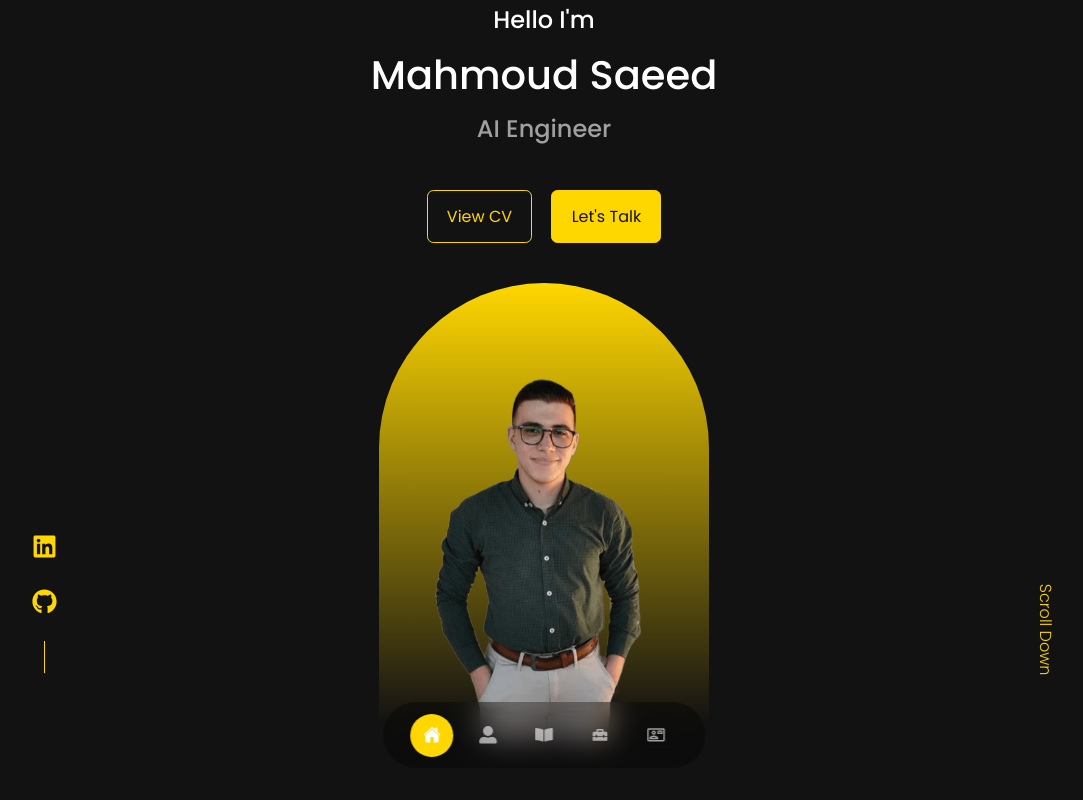
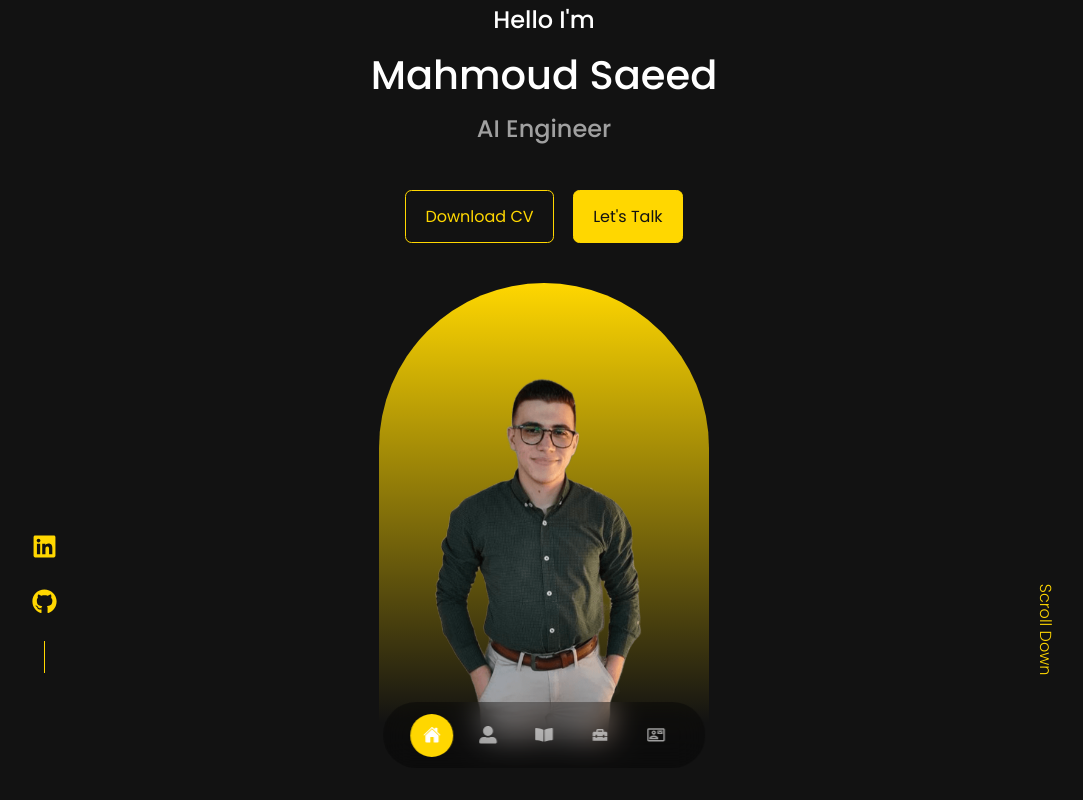
Before and after one commit to Mahmoud3301/mypersonalweb, a React (Vite) app: page / in a window 1280 px wide. Shown: the top 800 px of the page, without its empty margins (96-1179 px from the left). Built offline with nearby package versions, Linux system fonts and the light colour scheme.

Commit message:
Add files via upload

```diff
--- a/src/components/home/Home.jsx
+++ b/src/components/home/Home.jsx
@@ -12,14 +12,14 @@ function Home() {
         <h4 className='text-light'>AI Engineer</h4>
 
         <div className="btns">
-          {/* عرض الـ CV مباشرة */}
+          {/* فتح الملف في نافذة جديدة لتحميل مضمون */}
           <a
             href="/Mahmoud_CV.pdf"
             className="btn"
             target="_blank"
             rel="noopener noreferrer"
           >
-            View CV
+            Download CV
           </a>
 
           <a href="#contact" className="btn btn-primary">Let's Talk</a>
```
